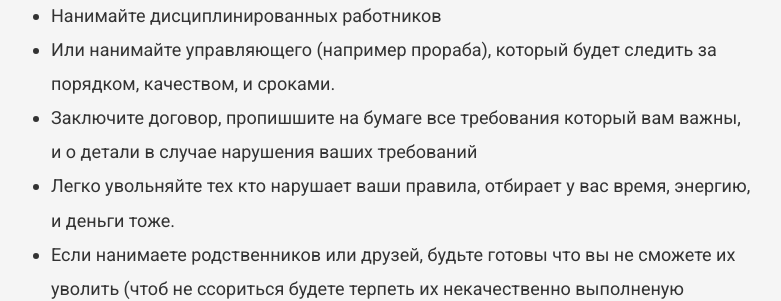
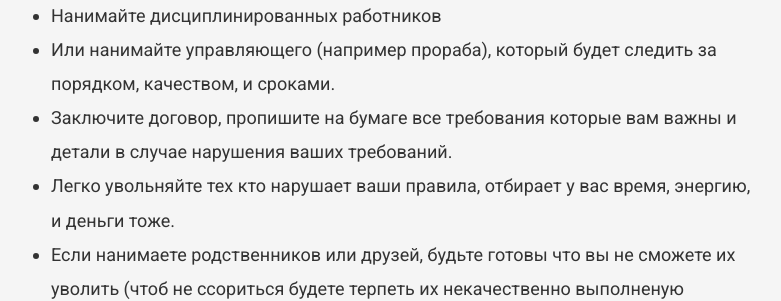
Before and after one commit to VadymVolos/vadymvolos.github.io, a Jekyll site: the page built from _posts/management/2017-06-02-esli-u-vas-plokhiye-rabotniki.md, in a window 1280 px wide and 900 px high, scrolled down 402 px. Shown: the part 153-454 px from the top of the window, without its empty margins (249-1030 px from the left). Built offline with Jekyll 4.4.1, drawn with Linux system fonts in a browser that asks for light colours; nearby versions of some CDN libraries; comment, search, counter and statistics services are not loaded.

Commit message:
Update 2017-06-02-esli-u-vas-plokhiye-rabotniki.md

```diff
--- a/_posts/management/2017-06-02-esli-u-vas-plokhiye-rabotniki.md
+++ b/_posts/management/2017-06-02-esli-u-vas-plokhiye-rabotniki.md
@@ -17,7 +17,7 @@
 </li><li>
 Или нанимайте управляющего (например прораба), который будет следить за порядком, качеством, и сроками.
 </li><li>
-Заключите договор, пропишшите на бумаге все требования который вам важны, и о детали в случае нарушения ваших требований
+Заключите договор, пропишите на бумаге все требования которые вам важны и детали в случае нарушения ваших требований.
 </li><li>
 Легко увольняйте тех кто нарушает ваши правила, отбирает у вас время, энергию, и деньги тоже.
 </li><li>
```
